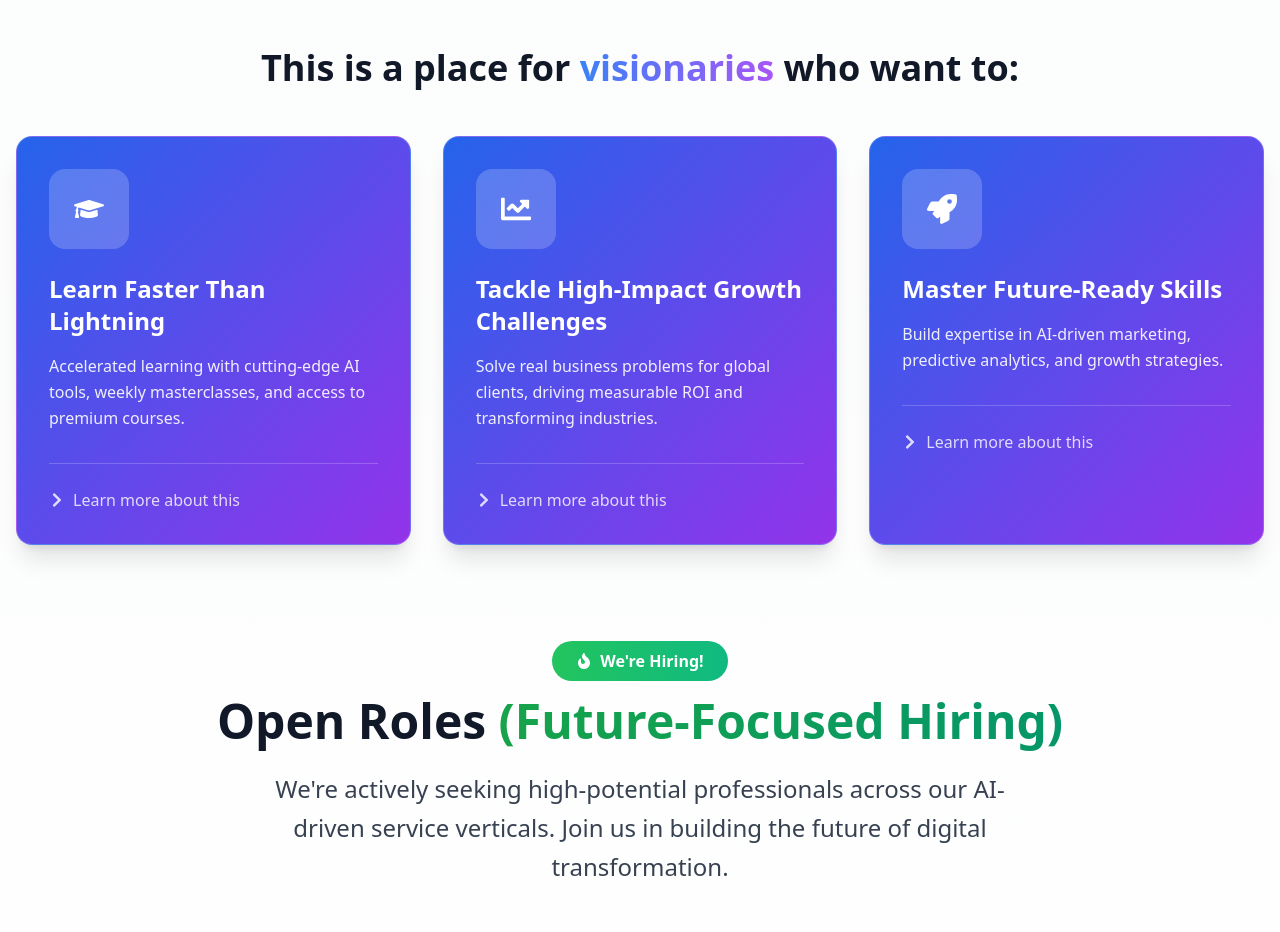
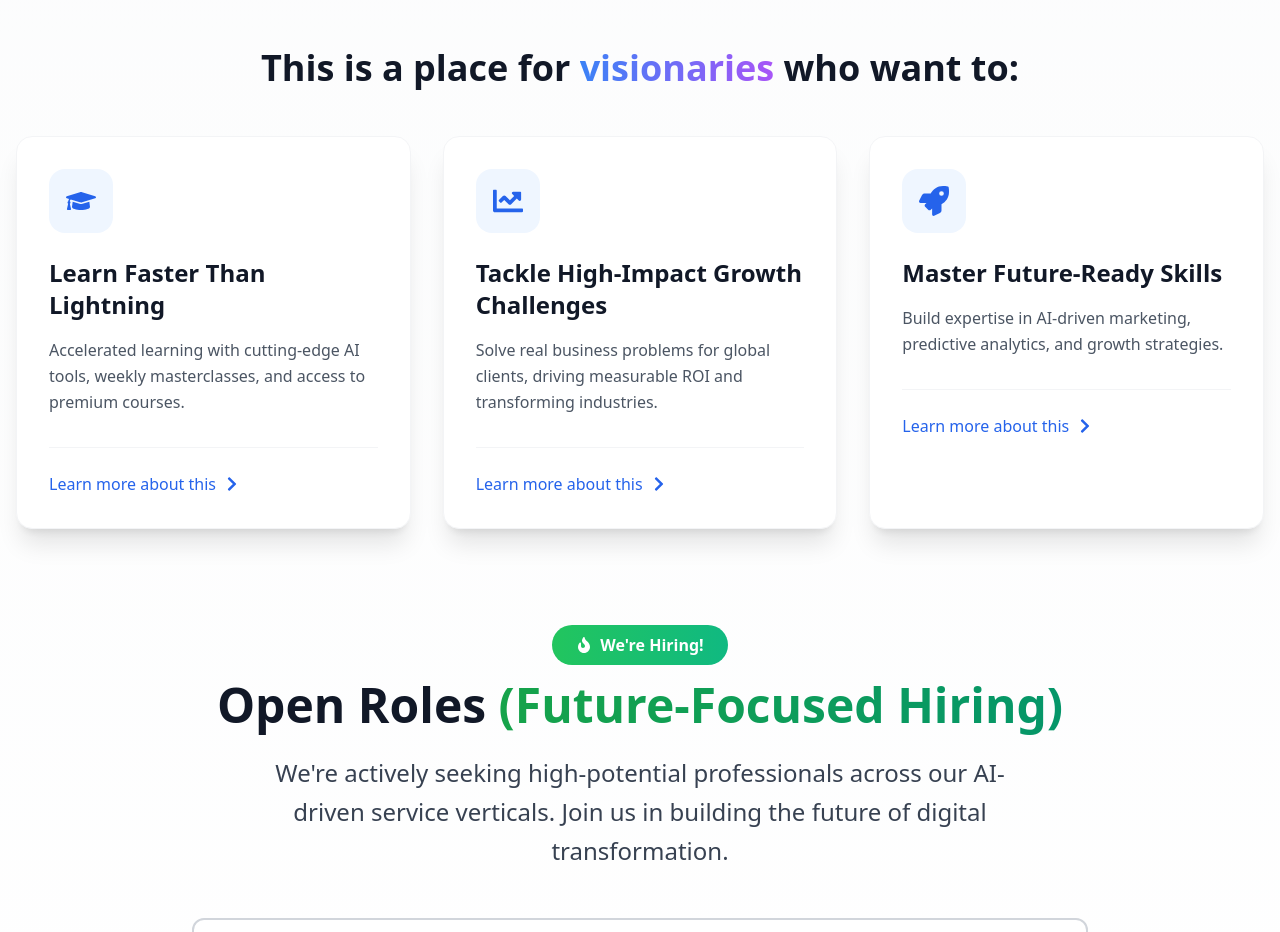
Before and after one commit to prashantsingh428/Ai-Growth-Exa, a React (Vite) app in the folder client/: page /careers in a window 1280 px wide. Shown: the part 1280-2212 px from the top of the page. Built offline with nearby package versions, Linux system fonts and the light colour scheme.

Commit message:
feat: switch Career page visionaries cards to simple white theme

```diff
--- a/client/src/pages/Career.jsx
+++ b/client/src/pages/Career.jsx
@@ -1086,19 +1086,16 @@ const CareersPage = () => {
                                 title: "Learn Faster Than Lightning",
                                 desc: "Accelerated learning with cutting-edge AI tools, weekly masterclasses, and access to premium courses.",
                                 icon: <FaGraduationCap />,
-                                gradient: "from-blue-600 to-purple-600",
                             },
                             {
                                 title: "Tackle High-Impact Growth Challenges",
                                 desc: "Solve real business problems for global clients, driving measurable ROI and transforming industries.",
                                 icon: <FaChartLine />,
-                                gradient: "from-blue-600 to-purple-600",
                             },
                             {
                                 title: "Master Future-Ready Skills",
                                 desc: "Build expertise in AI-driven marketing, predictive analytics, and growth strategies.",
                                 icon: <FaRocket />,
-                                gradient: "from-blue-600 to-purple-600",
                             }
                         ].map((item, index) => (
                             <div
@@ -1108,26 +1105,24 @@ const CareersPage = () => {
                                 onMouseLeave={() => setHoveredCard(null)}
                             >
                                 <div className={`
-                  relative h-full bg-gradient-to-br ${item.gradient}
-                  rounded-2xl p-8 shadow-2xl
+                  relative h-full bg-white
+                  rounded-2xl p-8 shadow-xl hover:shadow-2xl
                   transform-gpu transition-all duration-500 ease-out
-                  ${hoveredCard === index ? 'shadow-2xl shadow-purple-500/30' : 'shadow-xl'}
-                  border border-white/20
+                  ${hoveredCard === index ? 'shadow-blue-500/10 -translate-y-2' : ''}
+                  border border-gray-100
                 `}>
-                                    <div className="absolute inset-0 bg-gradient-to-tr from-transparent via-white/10 to-transparent opacity-0 group-hover:opacity-100 transition-opacity duration-500 rounded-2xl" />
-
                                     <div className="relative z-10">
-                                        <div className="w-20 h-20 rounded-2xl bg-white/20 backdrop-blur-sm flex items-center justify-center mb-6">
-                                            <div className="text-3xl text-white">{item.icon}</div>
+                                        <div className="w-16 h-16 rounded-2xl bg-blue-50 flex items-center justify-center mb-6 group-hover:bg-blue-600 transition-colors duration-300">
+                                            <div className="text-3xl text-blue-600 group-hover:text-white transition-colors duration-300">{item.icon}</div>
                                         </div>
 
-                                        <h4 className="text-2xl font-bold text-white mb-4">{item.title}</h4>
-                                        <p className="text-white/90 leading-relaxed">{item.desc}</p>
+                                        <h4 className="text-2xl font-bold text-gray-900 mb-4">{item.title}</h4>
+                                        <p className="text-gray-600 leading-relaxed">{item.desc}</p>
 
-                                        <div className="mt-8 pt-6 border-t border-white/20">
-                                            <div className="flex items-center gap-2 text-white/80">
-                                                <FaChevronRight className="group-hover:translate-x-2 transition-transform" />
-                                                <span className="font-medium">Learn more about this</span>
+                                        <div className="mt-8 pt-6 border-t border-gray-100">
+                                            <div className="flex items-center gap-2 text-blue-600 font-medium group-hover:text-blue-700 transition-colors">
+                                                <span>Learn more about this</span>
+                                                <FaChevronRight className="w-4 h-4 group-hover:translate-x-1 transition-transform" />
                                             </div>
                                         </div>
                                     </div>
```
